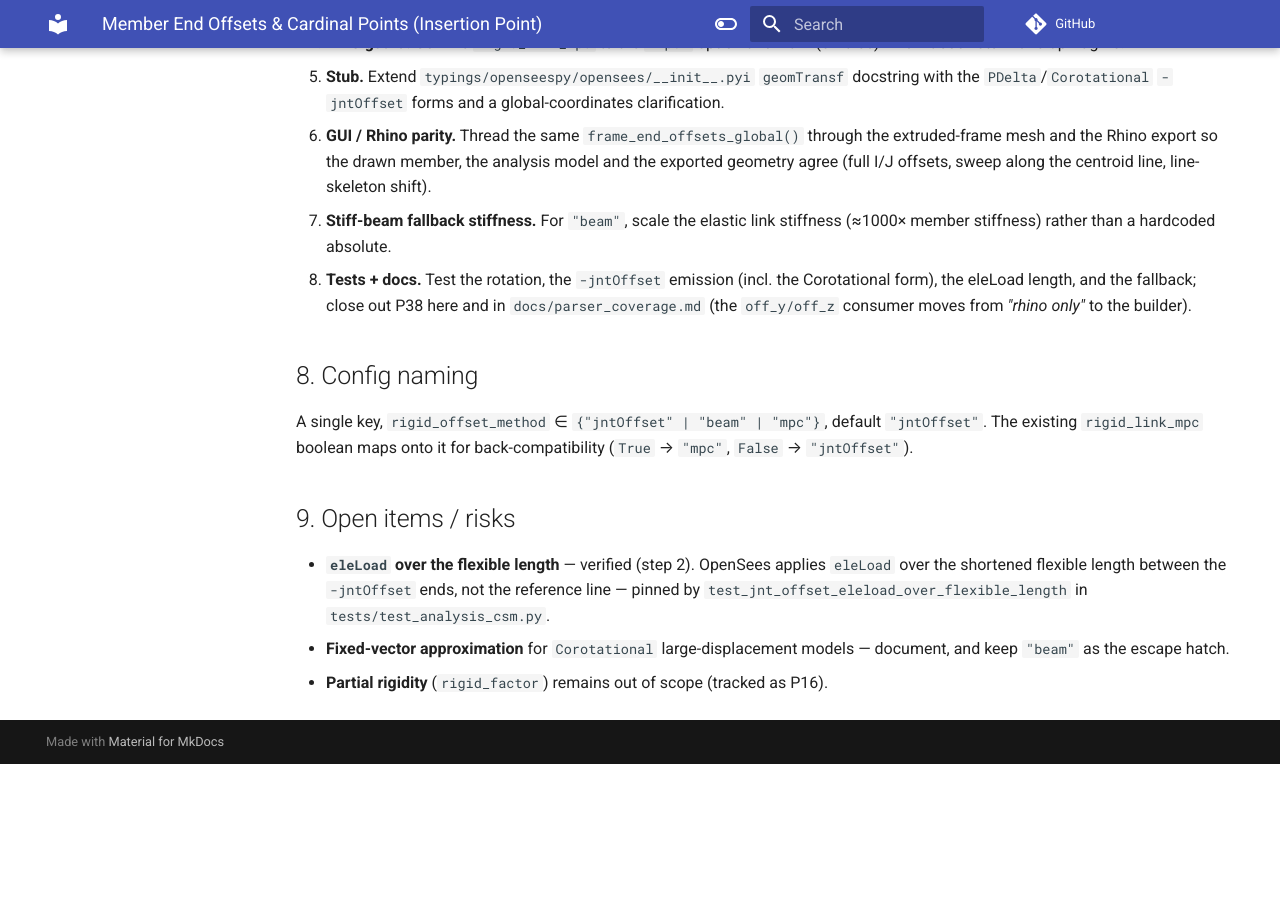
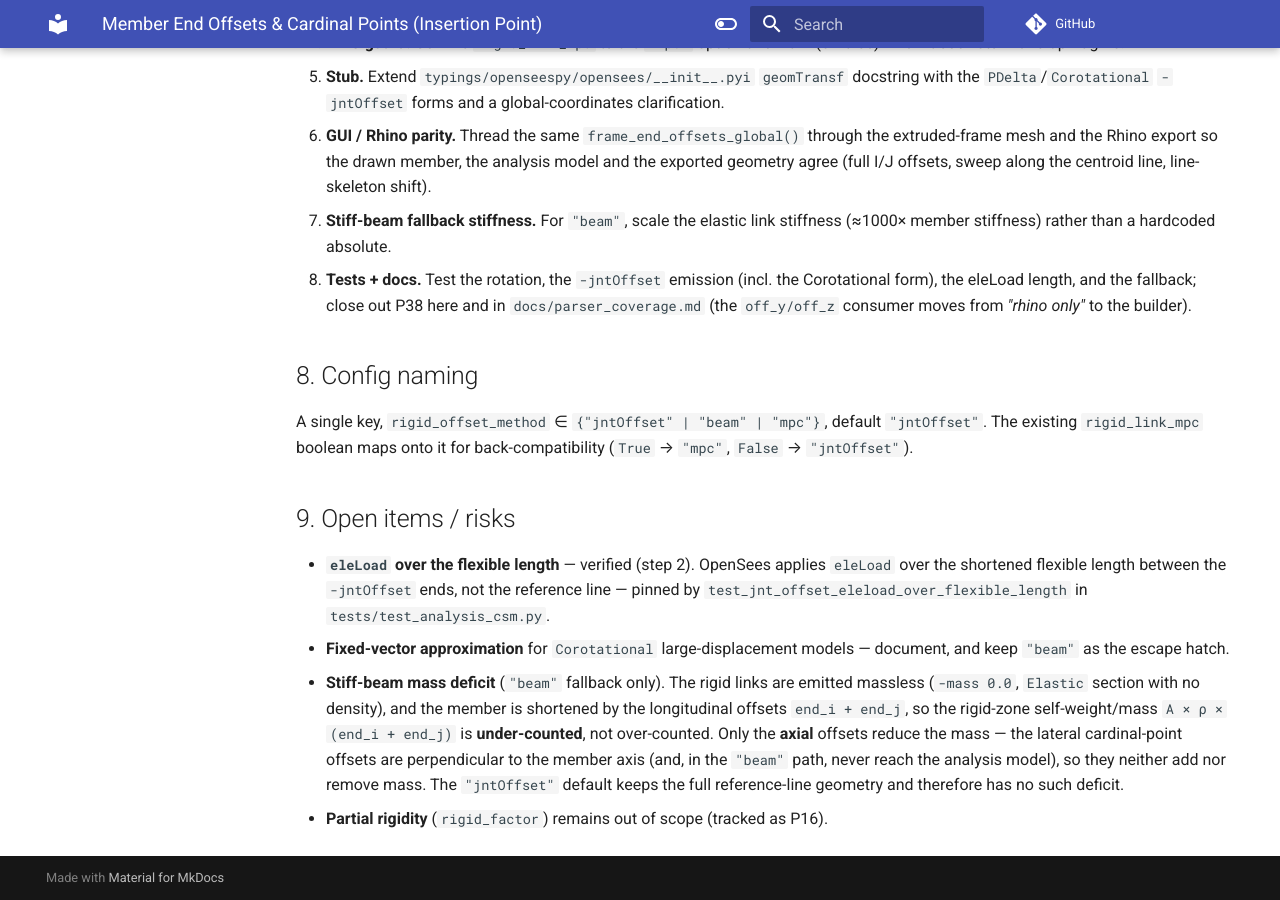
Before and after one commit to boustrephon/fea_toolkit, an MkDocs documentation site: the page built from docs/member_offsets.md, in a window 1280 px wide and 900 px high, scrolled down 3122 px. Built offline with MkDocs 1.6.1 and Material for MkDocs 9.7.7, drawn with Linux system fonts in a browser that asks for light colours; comment, search, counter and statistics services are not loaded; before the commit the page ends 3886 px from its top, so only the background shows below that; some of the changed text lies outside the part shown.

Commit message:
docs: document stiff-beam mass deficit (member_offsets §3/§9)

```diff
--- a/docs/member_offsets.md
+++ b/docs/member_offsets.md
@@ -53,7 +53,7 @@ stiffness is missing entirely.  This is the correctness gap P38 addresses.
 | Option | Mechanism | Applies to | Notes |
 |---|---|---|---|
 | `"jntOffset"` (**default**) | `-jntOffset` in `geomTransf` | Linear, PDelta, Corotational | native; exact; no extra nodes/MPC/stiff beams; offsets are **global** (needs a local→global rotation); fixed-vector small-offset assumption |
-| `"beam"` | stiff elastic beams (≈1000× member stiffness) | all | universal fallback; ill-conditions under PDelta; adds orphan-node bookkeeping |
+| `"beam"` | stiff elastic beams (≈1000× member stiffness) | all | universal fallback; ill-conditions under PDelta; adds orphan-node bookkeeping; under-counts rigid-zone mass (see §9) |
 | `"mpc"` | `rigidLink("beam")` | all | true MPCs; **silently breaks** with diaphragm / BODY constraints (DOF conflict) |
 
 **Default is `"jntOffset"`.**  It is the native CSI-equivalent ("always fully
@@ -178,4 +178,13 @@ back-compatibility (`True` → `"mpc"`, `False` → `"jntOffset"`).
   ``tests/test_analysis_csm.py``.
 - **Fixed-vector approximation** for `Corotational` large-displacement models —
   document, and keep `"beam"` as the escape hatch.
+- **Stiff-beam mass deficit** (`"beam"` fallback only).  The rigid links are
+  emitted massless (`-mass 0.0`, `Elastic` section with no density), and the
+  member is shortened by the longitudinal offsets `end_i + end_j`, so the
+  rigid-zone self-weight/mass `A × ρ × (end_i + end_j)` is **under-counted**,
+  not over-counted.  Only the **axial** offsets reduce the mass — the lateral
+  cardinal-point offsets are perpendicular to the member axis (and, in the
+  `"beam"` path, never reach the analysis model), so they neither add nor
+  remove mass.  The `"jntOffset"` default keeps the full reference-line
+  geometry and therefore has no such deficit.
 - **Partial rigidity** (`rigid_factor`) remains out of scope (tracked as P16).
```
